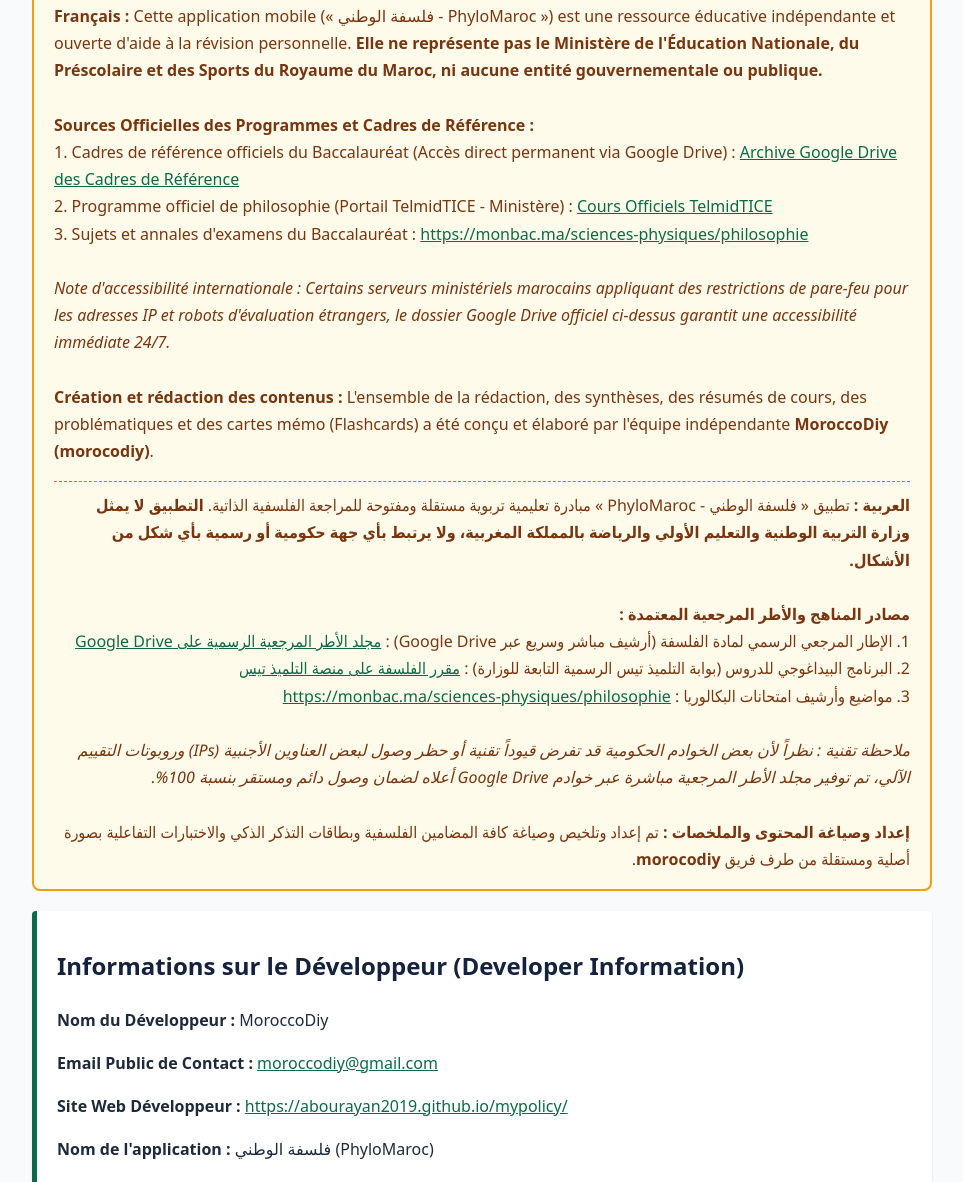
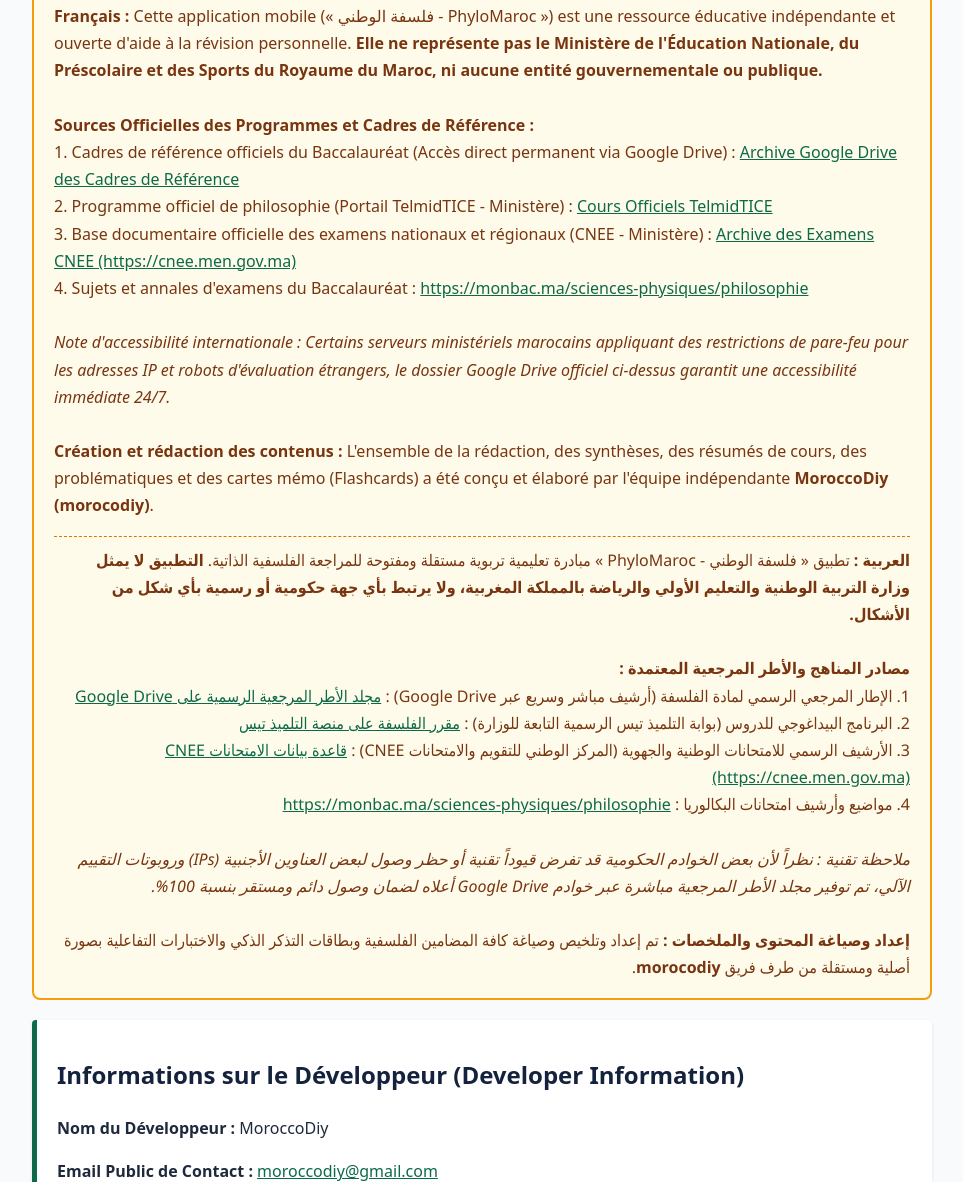
Before and after one commit to ABOURAYAN2019/mypolicy, a website: page phylomaroc_privacy.html in a window 1280 px wide. Shown: the part 220-1402 px from the top of the page, without its empty margins (158-1121 px from the left). Drawn offline with Linux system fonts and the light colour scheme.

Commit message:
Add official CNEE examination database archive link

```diff
--- a/phylomaroc_privacy.html
+++ b/phylomaroc_privacy.html
@@ -96,7 +96,8 @@
             <strong>Sources Officielles des Programmes et Cadres de Référence :</strong><br />
             1. Cadres de référence officiels du Baccalauréat (Accès direct permanent via Google Drive) : <a href="https://drive.google.com/drive/folders/15904L3ZLnm0bDKGq8dD3qlyZnSf9Oeiv" target="_blank" rel="noopener">Archive Google Drive des Cadres de Référence</a><br />
             2. Programme officiel de philosophie (Portail TelmidTICE - Ministère) : <a href="https://telmidtice.men.gov.ma/course/%D8%A7%D9%84%D9%81%D9%84%D8%B3%D9%81%D8%A9---%D8%A7%D9%84%D8%B3%D9%86%D8%A9-%D8%A7%D9%84%D8%AB%D8%A7%D9%86%D9%8A%D8%A9-%D8%A8%D8%A7%D9%83%D8%A7%D9%84%D9%88%D8%B1%D9%8A%D8%A7---%D8%B9%D9%84%D9%88%D9%85-%D9%81%D9%8A%D8%B2%D9%8A%D8%A7%D8%A6%D9%8A%D8%A9---%D8%A7%D9%84%D8%AB%D8%A7%D9%86%D9%88%D9%8A-%D8%A7%D9%84%D8%AA%D8%A3%D9%87%D9%8A%D9%84%D9%8A" target="_blank" rel="noopener">Cours Officiels TelmidTICE</a><br />
-            3. Sujets et annales d'examens du Baccalauréat : <a href="https://monbac.ma/sciences-physiques/philosophie" target="_blank" rel="noopener">https://monbac.ma/sciences-physiques/philosophie</a><br /><br />
+            3. Base documentaire officielle des examens nationaux et régionaux (CNEE - Ministère) : <a href="https://cnee.men.gov.ma/WebNational.aspx" target="_blank" rel="noopener">Archive des Examens CNEE (https://cnee.men.gov.ma)</a><br />
+            4. Sujets et annales d'examens du Baccalauréat : <a href="https://monbac.ma/sciences-physiques/philosophie" target="_blank" rel="noopener">https://monbac.ma/sciences-physiques/philosophie</a><br /><br />
             <em>Note d'accessibilité internationale : Certains serveurs ministériels marocains appliquant des restrictions de pare-feu pour les adresses IP et robots d'évaluation étrangers, le dossier Google Drive officiel ci-dessus garantit une accessibilité immédiate 24/7.</em><br /><br />
             <strong>Création et rédaction des contenus :</strong> L'ensemble de la rédaction, des synthèses, des résumés de cours, des problématiques et des cartes mémo (Flashcards) a été conçu et élaboré par l'équipe indépendante <strong>MoroccoDiy (morocodiy)</strong>.
         </p>
@@ -105,7 +106,8 @@
             <strong>مصادر المناهج والأطر المرجعية المعتمدة :</strong><br />
             1. الإطار المرجعي الرسمي لمادة الفلسفة (أرشيف مباشر وسريع عبر Google Drive) : <a href="https://drive.google.com/drive/folders/15904L3ZLnm0bDKGq8dD3qlyZnSf9Oeiv" target="_blank" rel="noopener">مجلد الأطر المرجعية الرسمية على Google Drive</a><br />
             2. البرنامج البيداغوجي للدروس (بوابة التلميذ تيس الرسمية التابعة للوزارة) : <a href="https://telmidtice.men.gov.ma/course/%D8%A7%D9%84%D9%81%D9%84%D8%B3%D9%81%D8%A9---%D8%A7%D9%84%D8%B3%D9%86%D8%A9-%D8%A7%D9%84%D8%AB%D8%A7%D9%86%D9%8A%D8%A9-%D8%A8%D8%A7%D9%83%D8%A7%D9%84%D9%88%D8%B1%D9%8A%D8%A7---%D8%B9%D9%84%D9%88%D9%85-%D9%81%D9%8A%D8%B2%D9%8A%D8%A7%D8%A6%D9%8A%D8%A9---%D8%A7%D9%84%D8%AB%D8%A7%D9%86%D9%88%D9%8A-%D8%A7%D9%84%D8%AA%D8%A3%D9%87%D9%8A%D9%84%D9%8A" target="_blank" rel="noopener">مقرر الفلسفة على منصة التلميذ تيس</a><br />
-            3. مواضيع وأرشيف امتحانات البكالوريا : <a href="https://monbac.ma/sciences-physiques/philosophie" target="_blank" rel="noopener">https://monbac.ma/sciences-physiques/philosophie</a><br /><br />
+            3. الأرشيف الرسمي للامتحانات الوطنية والجهوية (المركز الوطني للتقويم والامتحانات CNEE) : <a href="https://cnee.men.gov.ma/WebNational.aspx" target="_blank" rel="noopener">قاعدة بيانات الامتحانات CNEE (https://cnee.men.gov.ma)</a><br />
+            4. مواضيع وأرشيف امتحانات البكالوريا : <a href="https://monbac.ma/sciences-physiques/philosophie" target="_blank" rel="noopener">https://monbac.ma/sciences-physiques/philosophie</a><br /><br />
             <em>ملاحظة تقنية : نظراً لأن بعض الخوادم الحكومية قد تفرض قيوداً تقنية أو حظر وصول لبعض العناوين الأجنبية (IPs) وروبوتات التقييم الآلي، تم توفير مجلد الأطر المرجعية مباشرة عبر خوادم Google Drive أعلاه لضمان وصول دائم ومستقر بنسبة 100%.</em><br /><br />
             <strong>إعداد وصياغة المحتوى والملخصات :</strong> تم إعداد وتلخيص وصياغة كافة المضامين الفلسفية وبطاقات التذكر الذكي والاختبارات التفاعلية بصورة أصلية ومستقلة من طرف فريق <strong>morocodiy</strong>.
         </div>
```
